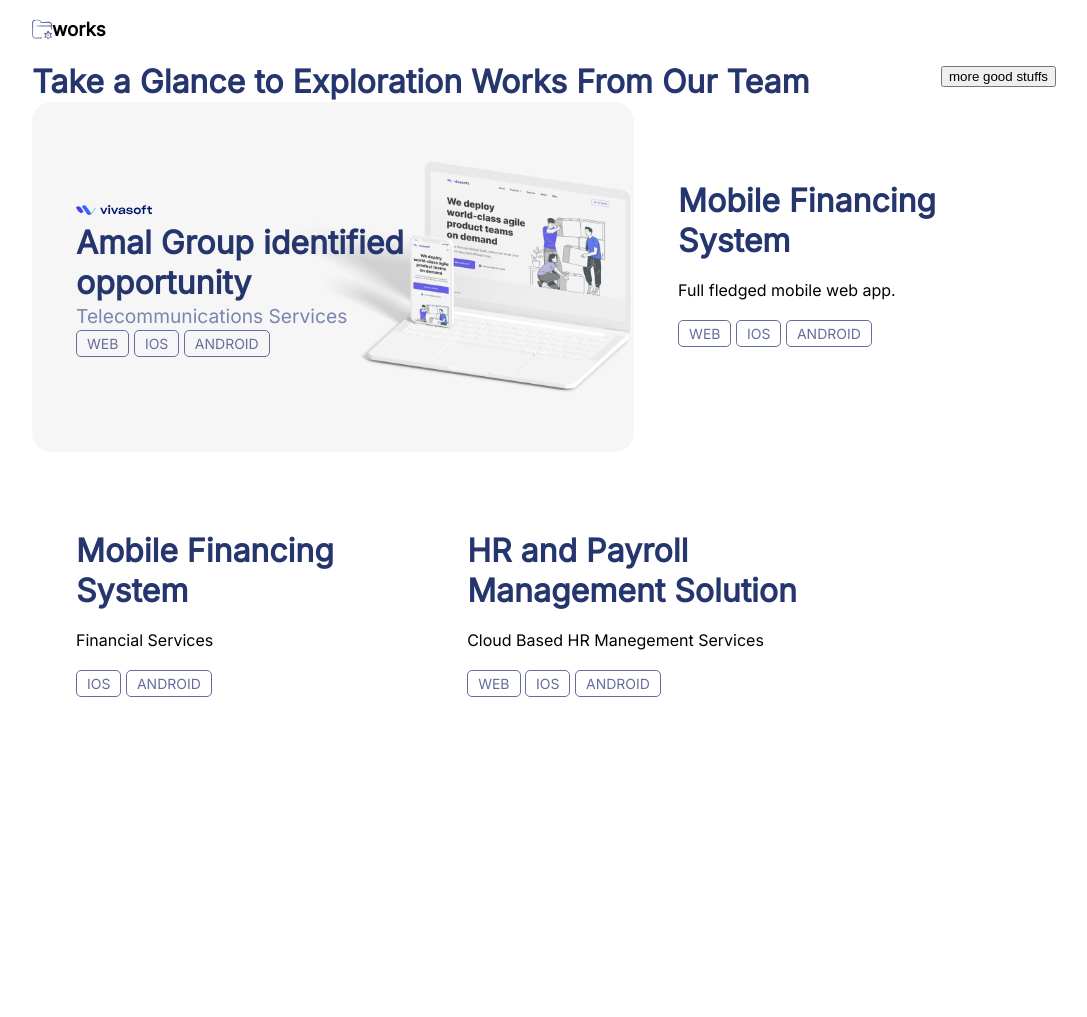
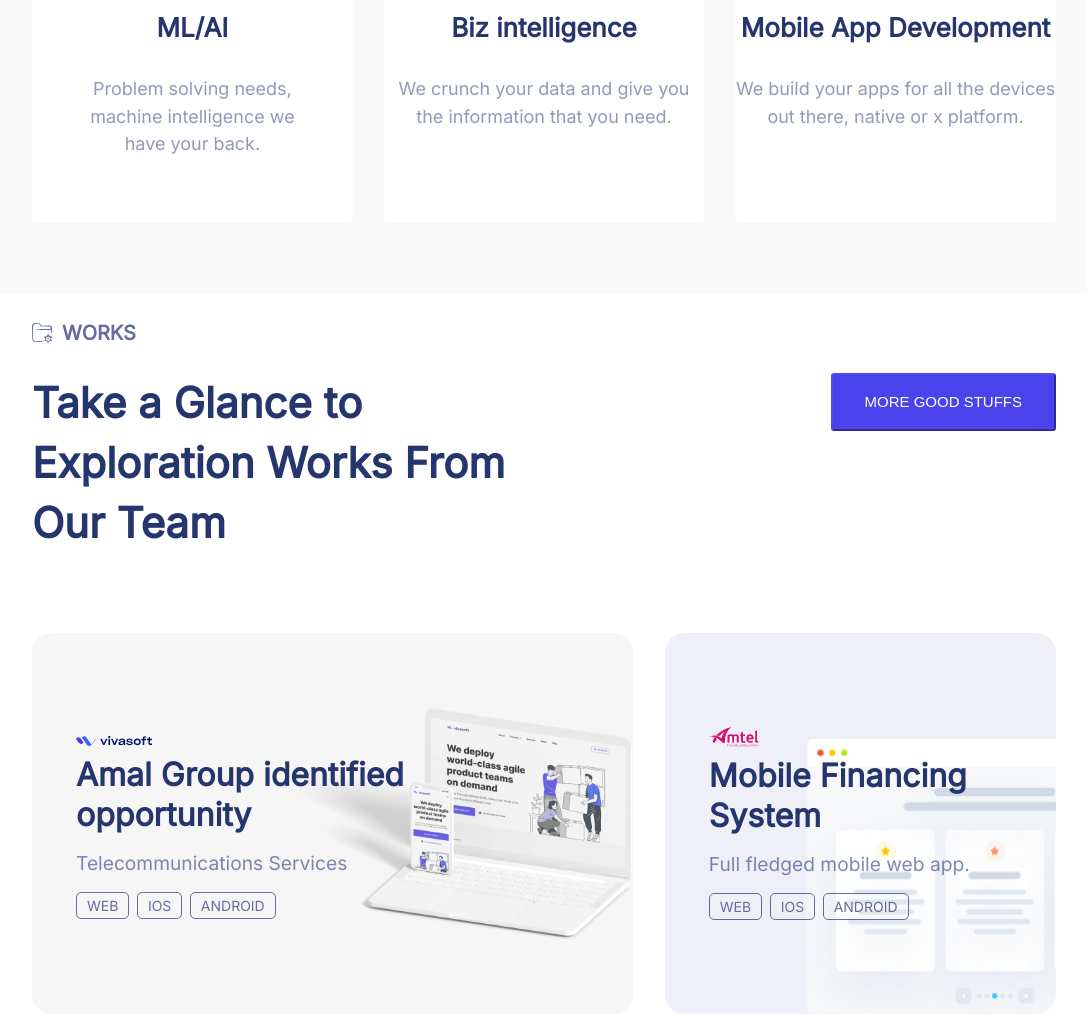
Before and after one commit to touhidhsn/htmldemo, a plain HTML site: page index.html in a window 1280 px wide. Shown: the part 955-1972 px from the top of the page, without its empty margins (96-1183 px from the left). Before the commit the page ends 1704 px from the top, so only its background shows below. Drawn offline with Linux system fonts and the light colour scheme.

Commit message:
basic front view completed

```diff
--- a/index.html
+++ b/index.html
@@ -14,10 +14,10 @@
             <div class="why-vivasoft-row-1">
                 <div class="row-1-header">
                     <img src="./img/Frame-1.svg" alt="">
-                    <h4>Why Vivasoft</h4>
+                    <h4 class="content-heading">Why Vivasoft</h4>
                 </div>
                 <div class="row-1-body">
-                    <h4>We are more than a generic agency. Explore our Services and our Solutions for your business.</h4>
+                    <h2 class="why-vivasoft-heading">We are more than a generic agency. Explore our Services and our Solutions for your business.</h2>
                 </div>
             </div>
             <div class="why-vivasoft-row-2">
@@ -56,8 +56,8 @@
                             <img src="./img/box-img-3.png" alt="">
                         </div>
                         <div class="box-4-content">
-                            <h2>ML/AI</h2>
-                            <p>Problem solving needs, machine intelligence we have your back.</p>
+                            <h4>ML/AI</h4>
+                            <p class="box-texts">Problem solving needs, machine intelligence we have your back.</p>
                         </div>
                     </div>
                     <div class="box-5">
@@ -65,8 +65,8 @@
                             <img src="./img/box-img-5.png" alt="">
                         </div>
                         <div class="box-5-content">
-                            <h2>Biz intelligence</h2>
-                            <p>We crunch your data and give you the information that you need.</p>
+                            <h4>Biz intelligence</h4>
+                            <p class="box-texts">We crunch your data and give you the information that you need.</p>
                         </div>
                     </div>
                     <div class="box-6">
@@ -74,8 +74,8 @@
                             <img src="./img/box-img-06.png" alt="">
                         </div>
                         <div class="box-6-content">
-                            <h2>Mobile App Development</h2>
-                            <p>We build your apps for all the devices out there, native or x platform.</p>
+                            <h4>Mobile App Development</h4>
+                            <p class="box-texts">We build your apps for all the devices out there, native or x platform.</p>
                         </div>
                     </div>
                 </div>
@@ -85,14 +85,14 @@
             <div class="works-top">
                 <div class="works-top-left">
                     <img src="./img/Frame-2.svg" alt="">
-                    <h3>works</h3>
+                    <h4 class="content-heading">works</h4>
                 </div>
                 <div class="works-top-right">
                     <button>more good stuffs</button>
                 </div>
             </div>
             <div class="work-body">
-                <h2>Take a Glance to Exploration Works From Our Team</h2>
+                <h2 class="why-vivasoft-heading-2">Take a Glance to Exploration Works From Our Team</h2>
             </div>
             <div class="work-portfolio">
                 <div class="work-portfolio-top">
@@ -110,9 +110,9 @@
                     </div>
                     <div class="porfolio-box-2">
                         <div class="portfolio-box-content">
-                            <img src="" alt="">
+                            <img src="./img/amtel.png" alt="">
                             <h2>Mobile Financing System</h2>
-                            <p>Full fledged mobile web app.</p>
+                            <p class="box-content-text">Full fledged mobile web app.</p>
                             <div class="portfolio-content-icons">
                                 <span>web</span>
                                 <span>ios</span>
@@ -123,10 +123,10 @@
                 </div>
                 <div class="work-portfolio-bottom">
                     <div class="porfolio-box-3">
-                        <div class="portfolio-box-content">
-                            <img src="" alt="">
+                        <div class="portfolio-box-content-3">
+                            <h3 class="MFS">— MFS</h3>
                             <h2>Mobile Financing System</h2>
-                            <p>Financial Services</p>
+                            <p class="box-content-text">Financial Services</p>
                             <div class="portfolio-content-icons">
                                 <span>ios</span>
                                 <span>android</span>
@@ -135,9 +135,9 @@
                     </div>
                     <div class="porfolio-box-4">
                         <div class="portfolio-box-content">
-                            <img src="" alt="">
+                            <img src="./img/phr.png" alt="">
                             <h2>HR and Payroll Management Solution</h2>
-                            <p>Cloud Based HR Manegement Services</p>
+                            <p class="box-content-text">Cloud Based HR Manegement Services</p>
                             <div class="portfolio-content-icons">
                                 <span>web</span>
                                 <span>ios</span>
--- a/style.css
+++ b/style.css
@@ -28,8 +28,22 @@ span {
     font-weight: 600px;
     margin-top: 4px;
     margin-bottom: 8px;
+    margin-right: 3px;
     font-size: 14px;
 }
+
+
+button {
+    text-transform: uppercase;
+    background: #4a42ea;
+    padding: 14px 32px 14px 32px;
+    border-radius: 3px;
+    color: white;
+    font-size: 15px;
+    border-color: #4a42ea;
+    line-height: 1.7em;
+}
+
 
 .row-1-header {
     display: flex;
@@ -37,15 +51,36 @@ span {
 
 .row-1-body {
     width: 66%;
+    margin-bottom: 50px;
 }
 
 .why-vivasoft {
     background-color: #f9f9f9;
+    padding-bottom: 70px;
+}
+
+.why-vivasoft-heading{
+    font-size: 42px;
+    line-height: 60px;
+}
+
+.why-vivasoft-heading-2{
+    width: 50%;
+    font-size: 42px;
+    line-height: 60px;
+}
+
+.content-heading {
+    color: #666c9d;
+    margin-left: 10px;
+    text-transform: uppercase;
+    font-size: 20px;
 }
 
 .why-vivasoft-row-1 {
     width: 80%;
     margin: auto;
+    padding-bottom: 40px;
 }
 
 .box-texts {
@@ -141,48 +176,93 @@ span {
 }
 
 .box-4:hover {
-    box-shadow: 0px 12px, 36px 0px rgba(0, 0, 0, 0.06);
+    box-shadow: 0px 12px 36px 0px rgba(0,0,0,0.06);
+}
+
+.box-5 {
+    text-align: center;
+    background-color: white;
+    width: 31.333%;
+    margin-right: 3%;
+    border-radius: 5px 5px 5px 5px;
+    transition: 0.5s;
+}
+
+.box-5-img {
+    padding-top: 44px;
+}
+
+.box-5:hover {
+    box-shadow: 0px 12px 36px 0px rgba(0, 0, 0, 0.06);
+}
+
+.box-6 {
+    text-align: center;
+    background-color: white;
+    width: 31.333%;
+    border-radius: 5px 5px 5px 5px;
+    transition: 0.5s;
+}
+
+.box-6-img {
+    padding-top: 44px;
+}
+
+.box-6:hover {
+    box-shadow: 0px 12px 36px 0px rgba(0,0,0,0.06);
 }
 
 .works{
     width: 80%;
     margin: auto;
+    padding-bottom: 50px;
 }
 .why-vivasoft-row-2 {
     display: block;
     width: 80%;
     margin: auto;
-}
-
-.top-boxes {
-    display: flex;
+    margin-top: 40px;
 }
 
 .bottom-boxes {
     display: flex;
+    margin-top: 40px;
 }
 
-.works-top-left {
+.works-top-left, .top-boxes {
     display: flex;
 }
 
+.works-top-right{
+    float: right;
+}
 
-.works-top-right {
-    float: right;
+.work-body {
+    padding-bottom: 40px;
+}
+
+.work-portfolio {
+    margin-top: 40px;
 }
 
 .work-portfolio-top {
     display: flex;
+    padding-bottom: 10px;
+    margin-bottom: 10px;
 }
 
 .work-portfolio-bottom {
     display: flex;
+    margin-top: 10px;
+    padding-top: 10px;
 }
 
 .box-content-text {
     color : rgba(0,21,106,0.5);
     font-size: larger;
     margin: 0px;
+    margin-top: 15px;
+    margin-bottom: 15px;
 }
 
 .porfolio-box-1 {
@@ -195,11 +275,72 @@ span {
     border-radius: 20px 20px 20px 20px;
     padding-top: 42px;
     padding-bottom: 42px;
+    margin-right: 3%;
 }
 
 .porfolio-box-1:hover {
-        background-size: 60%;
+        background-size: 55%;
         transition: 0.5s;
+}
+
+
+.porfolio-box-2 {
+    width: 38.2%;
+    background-image: url(./img/Group-2.png);
+    background-position: bottom right;
+    background-color: #eff0f7;
+    background-size: 260px;
+    background-repeat: no-repeat;
+    border-radius: 20px 20px 20px 20px;
+    padding-top: 42px;
+    padding-bottom: 42px;
+}
+
+.porfolio-box-2:hover {
+    background-size: 60%;
+    transition: 0.5s;
+}
+
+.porfolio-box-3 {
+    width: 48.5%;
+    background-image: url(./img/380-1.png) ;
+    background-position: bottom left;
+    background-color: #eff0f7;
+    background-size: 300px;
+    background-repeat: no-repeat;
+    background-position-x: 30px;
+    border-radius: 20px 20px 20px 20px;
+    padding-top: 42px;
+    padding-bottom: 42px;
+    margin-right: 3%;
+}
+
+.MFS {
+    color: #D80E70;
+    font-weight: 800;
+    font-size: 18px;
+}
+
+.porfolio-box-3:hover {
+    background-size: 55%;
+    transition: 0.5s;
+}
+
+.porfolio-box-4 {
+    width: 48.5%;
+    background-image: url(./img/Group-379-1.svg) ;
+    background-position: bottom right;
+    background-color: #f6f6f6;
+    background-size: 300px;
+    background-repeat: no-repeat;
+    border-radius: 20px 20px 20px 20px;
+    padding-top: 42px;
+    padding-bottom: 42px;
+}
+
+.porfolio-box-4:hover {
+    background-size: 55%;
+    transition: 0.5s;
 }
 
 .portfolio-box-content {
@@ -207,12 +348,8 @@ span {
     padding: 52px 44px 52px 44px;
 }
 
-.porfolio-box-2 {
-    width: 38.2%;
+.portfolio-box-content-3{
+    float: right;
+    width: 60%;
+    padding: 52px 0px 52px 44px;
 }
-.porfolio-box-3 {
-    width: 38.2%;
-}
-.porfolio-box-4 {
-    width: 58.8%;
-}
```
Also changed, not shown: img/amtel.png (added), img/phr.png (added).
